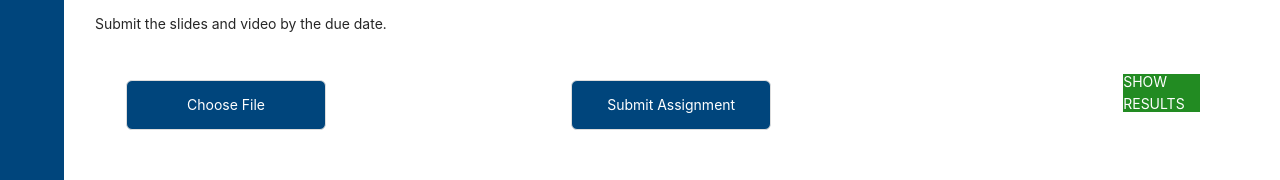
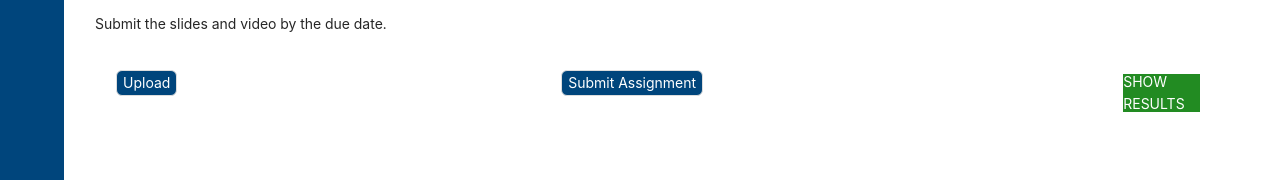
Before and after one commit to yil409/705-project, a React (Create React App) app in the folder frontend/: page /test in a window 1280 px wide. Both pictures are taken after a click on the button "Start Assignment". Shown: the part 608-788 px from the top of the page. Built offline with nearby package versions, Linux system fonts and the light colour scheme.

Commit message:
Save Design Data To Local Storage1004

```diff
--- a/frontend/src/Componet/TestPage.js
+++ b/frontend/src/Componet/TestPage.js
@@ -33,30 +33,50 @@ const renderTime = ({ remainingTime }) => {
         setIsStartShown(false);
         setKey(prevKey => prevKey + 1);
         setIsPlay(true);
+        console.log(startButton);
     };
 
     const handleSubmitClick = (event) => {
         setIsPlay(false);
     };
 
+    const [startButton, setStartButton] = useState(() => {
+        // getting stored start button value
+        const saved = localStorage.getItem("startButton");
+        const initialValue = JSON.parse(saved);
+        return initialValue || "";
+      });
+
+    const [submitButton, setSubmitButton] = useState(() => {
+        // getting stored submit button value
+        const saved2 = localStorage.getItem("submitButton");
+        const initialValue2 = JSON.parse(saved2);
+        return initialValue2 || "";
+    });
+    const [uploadButton, setUploadButton] = useState(() => {
+        // getting stored upload button value
+        const saved3 = localStorage.getItem("uploadButton");
+        const initialValue3 = JSON.parse(saved3);
+        return initialValue3 || "";
+    });
 
     const startbuttonstyle = {
-        width: '200px',
-        height: '50px',
-        marginLeft: '10px',
-        marginTop: '10px'
+        width: startButton.width,
+        height: startButton.height,
+        marginLeft: startButton.x,
+        marginTop: startButton.y
     };
-    const choosebuttonstyle = {
-        width: '200px',
-        height: '50px',
-        marginLeft: '10px',
-        marginTop: '10px'
+    const uploadbuttonstyle = {
+        width: uploadButton.width,
+        height: uploadButton.height,
+        marginLeft: uploadButton.x,
+        marginTop: uploadButton.y
     };
     const submitbuttonstyle = {
-        width: '200px',
-        height: '50px',
-        marginLeft: '10px',
-        marginTop: '10px'
+        width: submitButton.width,
+        height: submitButton.height,
+        marginLeft: submitButton.x,
+        marginTop: submitButton.y
     };
 
 
@@ -68,11 +88,11 @@ const renderTime = ({ remainingTime }) => {
 
                 <div className='assignmentPage'>
 
-                {isStartShown ?
-                    <div className="startAssignment"  style={{border: "solid 1px transparent"}} >
-                        <button style={startbuttonstyle}  onClick={handleStartClick}>Start Assignment</button>
-                    </div>
-                :null}
+                    {isStartShown ?
+                        <div className="startAssignment"  style={{border: "solid 1px transparent"}} >
+                            <button style={startbuttonstyle}  onClick={handleStartClick}>Start Assignment</button>
+                        </div>
+                    :null}
 
                     <div className="title">
                         <h1>Project plan presentation</h1>
@@ -83,8 +103,6 @@ const renderTime = ({ remainingTime }) => {
                             <span >Submitting a file upload</span>
                         </div>
                     </div>
-
-
 
                     <div className="description">
                         <p>First, please read the &nbsp;<a href="https://canvas.auckland.ac.nz/courses/72023/pages/overview-of-the-course-group-project" >Course Group Project Overview</a>.</p>
@@ -105,10 +123,11 @@ const renderTime = ({ remainingTime }) => {
                         <p>By the time of this presentation, your group should have ensured the feasibility of the implementation of your project. For the rough plan for your implementation, please do&nbsp; "feasibility studies", e.g. touched (downloaded, checked) technologies and confirmed that interactions work. This can be in the form of what is often referred to as an architectural spike. For the evaluation study you should have developed a full draft, even if you don't present it fully in this presentation.</p>
                         <p> Submit the slides and video by the due date. &nbsp;</p>
                     </div>
+
                     {isSubmitShown ?
                         <div className='submitArea'>
                             <div className="fileUploadArea" style={{border: "solid 1px transparent"}}>
-                                <button style={choosebuttonstyle}  >Choose File</button>
+                                <button style={uploadbuttonstyle}  >Upload</button>
                             </div>
                             <div className="fileUploadArea" style={{border: "solid 1px transparent"}}>
                                 <button style={submitbuttonstyle}  onClick={handleSubmitClick} >Submit Assignment</button>
--- a/frontend/src/Componet/design/DesignFileSelection.js
+++ b/frontend/src/Componet/design/DesignFileSelection.js
@@ -20,6 +20,9 @@ const style = {
         x: 10,
         y: 10
     });
+    useEffect(() => {
+      console.log(startInfo);
+    }, [startInfo]);
 
       return (
 
--- a/frontend/src/Componet/design/DesignStartAssignment.js
+++ b/frontend/src/Componet/design/DesignStartAssignment.js
@@ -20,6 +20,13 @@ const style = {
         x: 10,
         y: 10
     });
+
+
+    useEffect(() => {
+      // storing start button size and position
+      localStorage.setItem("startButton", JSON.stringify(startInfo));
+    }, [startInfo]);
+
 
       return (
 
--- a/frontend/src/Componet/design/DesignSubmitAssignment.js
+++ b/frontend/src/Componet/design/DesignSubmitAssignment.js
@@ -1,4 +1,4 @@
-import React, { useState } from 'react';
+import React, {useEffect,  useState } from 'react';
 import { Rnd }  from 'react-rnd';
 
 const style = {
@@ -21,6 +21,12 @@ function SubmitAssignment () {
         x: 10,
         y: 10
     });
+
+    useEffect(() => {
+        // storing submit button size and position
+        localStorage.setItem("submitButton", JSON.stringify(submitInfo));
+      }, [submitInfo]);
+
 
     return (
         <>
--- a/frontend/src/Componet/design/DesignUploadButton.js
+++ b/frontend/src/Componet/design/DesignUploadButton.js
@@ -1,4 +1,4 @@
-import React, { useState } from 'react';
+import React, {useEffect,  useState } from 'react';
 import { Rnd }  from 'react-rnd';
 
 const style = {
@@ -22,6 +22,11 @@ function UploadButton () {
         y: 10
     });
 
+    useEffect(() => {
+        // storing choose file button size and position
+        localStorage.setItem("uploadButton", JSON.stringify(uploadInfo));
+      }, [uploadInfo]);
+
     return (
         <>
                 <Rnd
@@ -40,7 +45,7 @@ function UploadButton () {
                     }}
                     bounds="parent"
                 >
-                    Choose File
+                    Upload
                 </Rnd>
 
         </>
```
